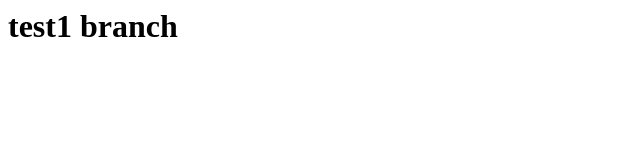
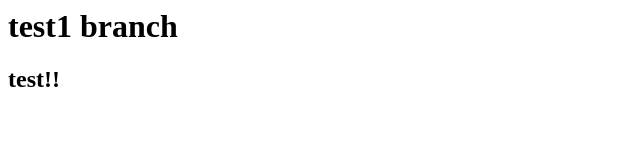
Before and after one commit to kazu-321/github_pages_test, a plain HTML site: page index.html in a window 1280 px wide. Shown: the full height of the page, 0-640 px from the left. Drawn offline with Linux system fonts and the light colour scheme.

Commit message:
add test h2

```diff
--- a/index.html
+++ b/index.html
@@ -1,3 +1,4 @@
 <html>
     <h1>test1 branch</h1>
+    <h2> test!!</h2>
 </html>
```
